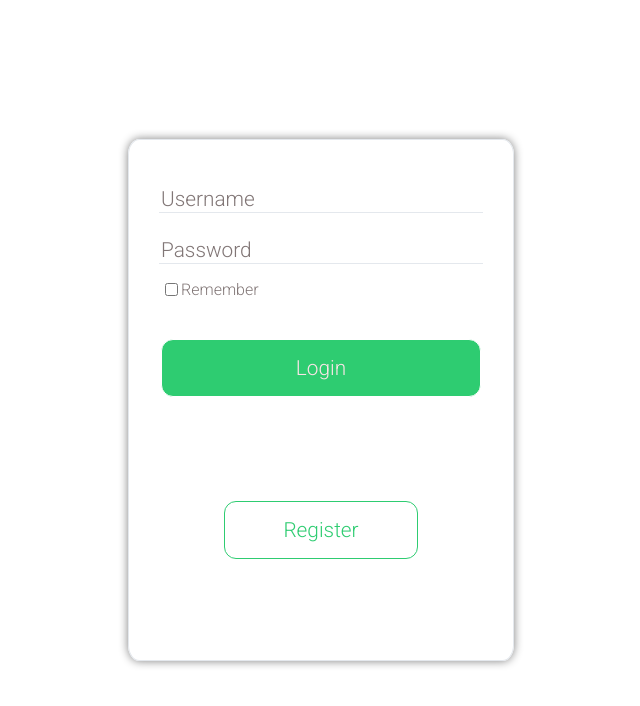
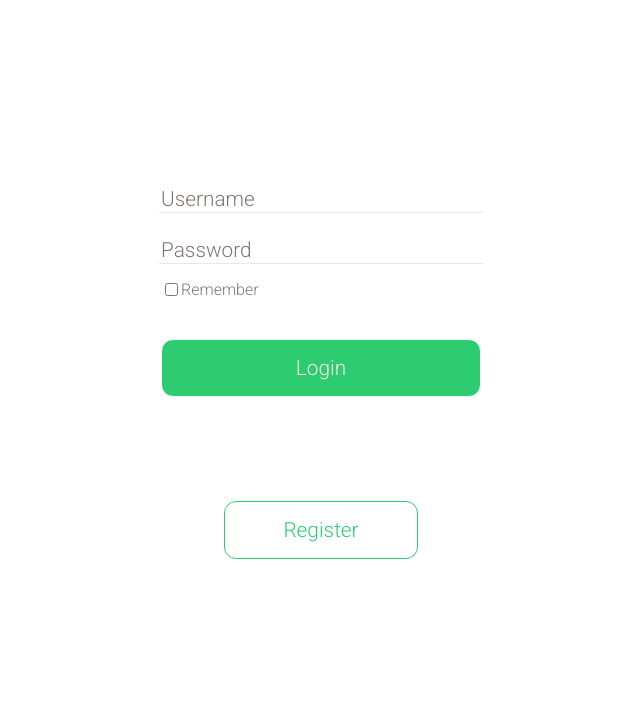
Before and after one commit to leonnath/Final-project, a React (Create React App) app in the folder app/: page /login in a window 1280 px wide. Shown: the top 706 px of the page, without its empty margins (319-959 px from the left). Built offline with nearby package versions, Linux system fonts and the light colour scheme.

Commit message:
remove form border

```diff
--- a/app/src/index.css
+++ b/app/src/index.css
@@ -143,7 +143,7 @@ body {
   border-right: none;
   background-color: transparent;
   cursor: pointer;
-  color: rgb(228, 232, 237);
+  color: rgb(184, 184, 184);
   text-align: left;
 }
 
@@ -197,9 +197,6 @@ form {
   height: 65vh;
   display: flex;
   align-content: center;
-  border: rgb(228, 232, 237) 0.075rem solid;
-  border-radius: 3%;
-  box-shadow: 0px 0px 10px 0px grey;
 }
 
 /*# sourceMappingURL=index.css.map */
--- a/app/src/styles/Input.sass
+++ b/app/src/styles/Input.sass
@@ -1,4 +1,5 @@
 $gris : rgb(228, 232, 237)
+$gris-dark : rgb(184, 184, 184)
 $gris-color:  rgb(129, 118, 118)
 
 
@@ -14,7 +15,7 @@ $gris-color:  rgb(129, 118, 118)
     border-right: none
     background-color: transparent
     cursor: pointer
-    color: $gris
+    color: $gris-dark
     text-align: left
 
 .Input--light
--- a/app/src/styles/form.sass
+++ b/app/src/styles/form.sass
@@ -5,6 +5,3 @@ form
     height: 65vh
     display: flex
     align-content: center
-    border: $gris  0.075rem solid
-    border-radius: 3%
-    box-shadow: 0px 0px 10px 0px grey
```
Also changed, not shown: 2 other files (tests, documents, lock files or other folders).
